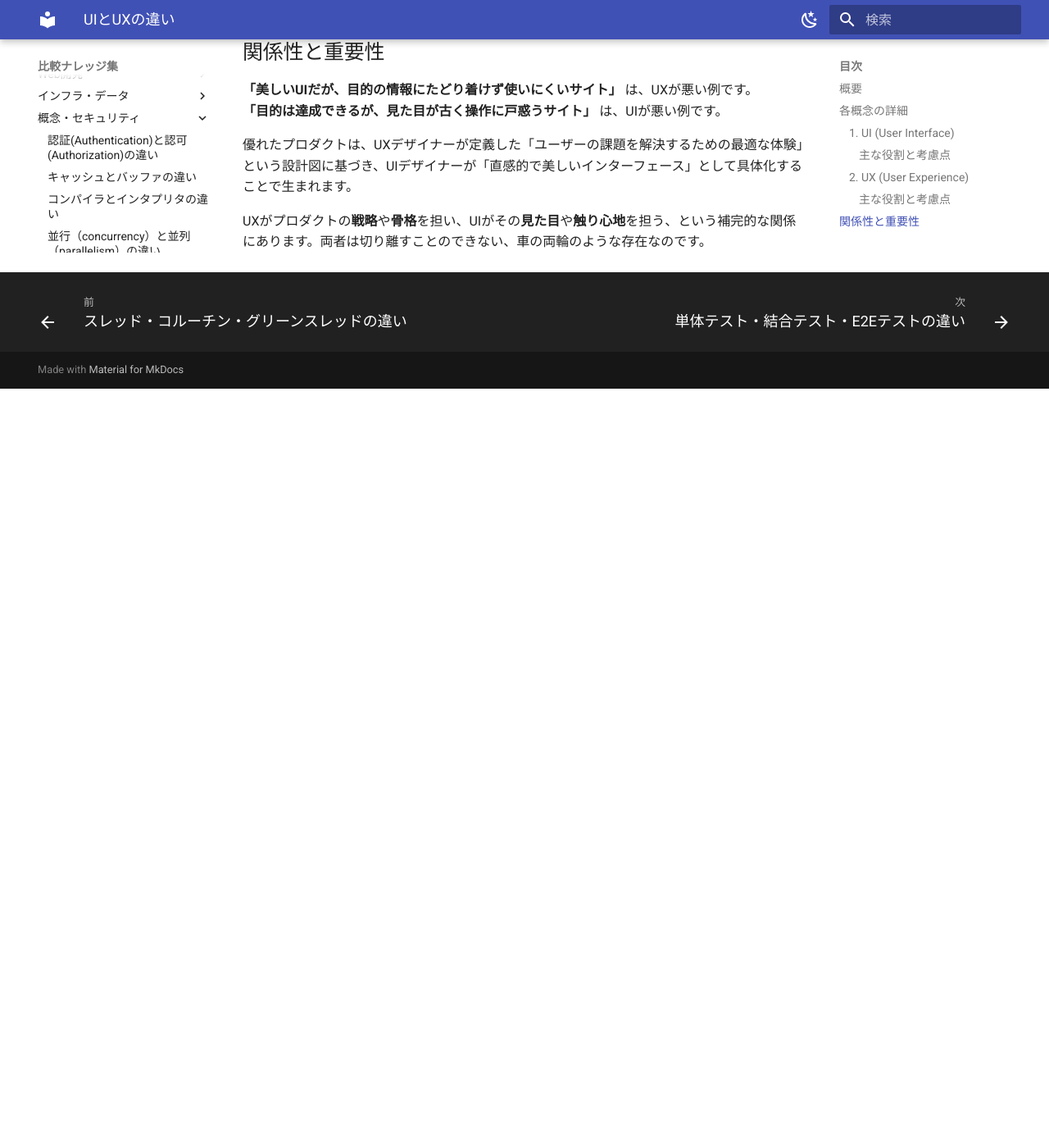
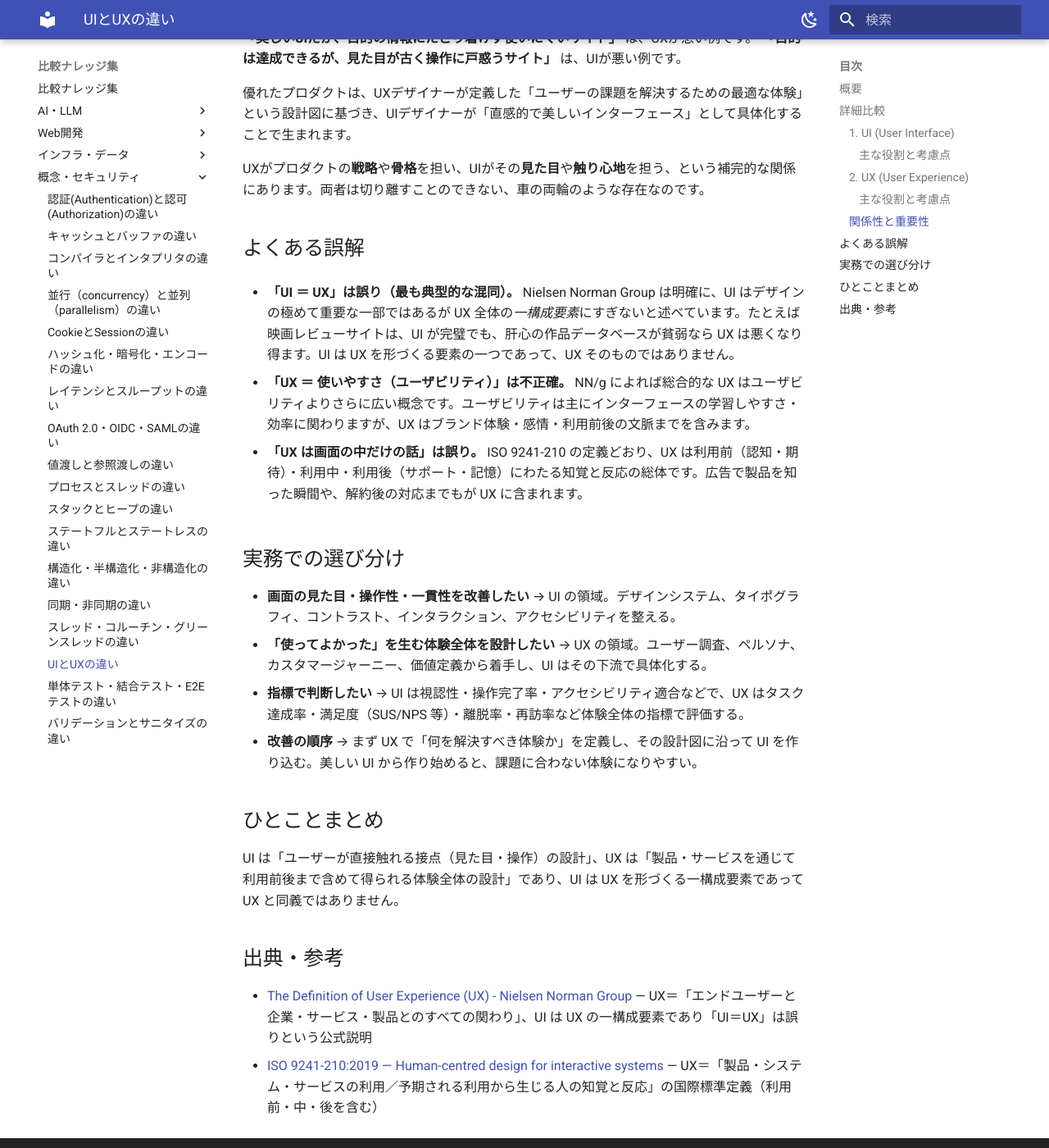
Before and after one commit to tomomira/comparisons, an MkDocs documentation site: the page built from docs/concept/ui-vs-ux.md, in a window 1280 px wide and 1400 px high, scrolled down 1977 px. Shown: the whole window at 82% size. Built offline with MkDocs 1.6.1 and Material for MkDocs 9.7.7, drawn with Linux system fonts in a browser that asks for light colours; before the commit the page ends 2451 px from its top, so only the background shows below that; some of the changed text lies outside the part shown.

Commit message:
qa(existing): 底上げ＋factcheck ui-vs-ux

```diff
--- a/docs/concept/ui-vs-ux.md
+++ b/docs/concept/ui-vs-ux.md
@@ -1,17 +1,21 @@
 ---
 title: "UIとUXの違い"
 category: concept
-tags: []
+tags: [frontend]
 created: "2025-08-24"
-updated: "2026-05-15"
+updated: "2026-05-18"
 freshness: stable
 ---
 
 # 【比較】UIとUXの違い
 
+## 概要
+
 Webサイトやアプリケーション開発において頻繁に登場する「UI」と「UX」。この2つの用語は密接に関連しているため混同されがちですが、それぞれが指す概念と役割は明確に異なります。優れたプロダクト開発には、両者の違いを理解し、連携させることが不可欠です。
 
-## 概要
+一言で言うと、**UIは「ユーザーが直接触れる部分の設計」** であり、**UXは「その製品・サービスを通じてユーザーが得るすべての体験の設計」** です。Nielsen Norman Group は UX を「エンドユーザーと企業・サービス・製品とのすべての関わり」と定義しており、UI はその UX を形づくる重要な構成要素の一つに位置づけられます。
+
+## 詳細比較
 
 | 項目 | UI (ユーザーインターフェース) | UX (ユーザーエクスペリエンス) |
 | --- | --- | --- |
@@ -20,12 +24,6 @@ Webサイトやアプリケーション開発において頻繁に登場する
 | **目的** | 使いやすく、美しい見た目を実現すること | 快適で、満足度の高い体験を提供すること |
 | **評価軸** | 見やすさ、操作のしやすさ、美しさ | 使いやすさ、楽しさ、感動、目的達成の容易さ |
 | **例えるなら** | 料理の「**盛り付け**」や「**食器**」 | 食事全体の「**満足度**」（味、雰囲気、接客など全てを含む） |
-
-一言で言うと、**UIは「ユーザーが直接触れる部分の設計」** であり、**UXは「その製品・サービスを通じてユーザーが得るすべての体験の設計」** です。UIはUXを構成する重要な要素の一つと言えます。
-
----
-
-## 各概念の詳細
 
 ### 1. UI (User Interface)
 
@@ -42,7 +40,7 @@ UIは、ユーザーが製品やサービスを操作するために接するす
 
 ### 2. UX (User Experience)
 
-UXは、ユーザーが特定の製品やサービスを利用する過程で得られる「体験」そのものです。UIのデザインや操作性はもちろんのこと、製品を知ったきっかけから、購入、利用、アフターサポートに至るまで、ユーザーと製品とのすべての接点における体験が含まれます。
+UXは、ユーザーが特定の製品やサービスを利用する過程で得られる「体験」そのものです。ISO 9241-210 では UX を「製品・システム・サービスの利用および予期される利用から生じる、人の知覚と反応」と定義しており、利用前・利用中・利用後のすべての感情や反応を含みます。UIのデザインや操作性はもちろんのこと、製品を知ったきっかけから、購入、利用、アフターサポートに至るまで、ユーザーと製品とのすべての接点における体験が含まれます。
 
 #### 主な役割と考慮点
 
@@ -64,3 +58,27 @@ UXは、ユーザーが特定の製品やサービスを利用する過程で得
 優れたプロダクトは、UXデザイナーが定義した「ユーザーの課題を解決するための最適な体験」という設計図に基づき、UIデザイナーが「直感的で美しいインターフェース」として具体化することで生まれます。
 
 UXがプロダクトの**戦略**や**骨格**を担い、UIがその**見た目**や**触り心地**を担う、という補完的な関係にあります。両者は切り離すことのできない、車の両輪のような存在なのです。
+
+## よくある誤解
+
+- **「UI ＝ UX」は誤り（最も典型的な混同）。** Nielsen Norman Group は明確に、UI はデザインの極めて重要な一部ではあるが UX 全体の*一構成要素*にすぎないと述べています。たとえば映画レビューサイトは、UI が完璧でも、肝心の作品データベースが貧弱なら UX は悪くなり得ます。UI は UX を形づくる要素の一つであって、UX そのものではありません。
+
+- **「UX ＝ 使いやすさ（ユーザビリティ）」は不正確。** NN/g によれば総合的な UX はユーザビリティよりさらに広い概念です。ユーザビリティは主にインターフェースの学習しやすさ・効率に関わりますが、UX はブランド体験・感情・利用前後の文脈までを含みます。
+
+- **「UX は画面の中だけの話」は誤り。** ISO 9241-210 の定義どおり、UX は利用前（認知・期待）・利用中・利用後（サポート・記憶）にわたる知覚と反応の総体です。広告で製品を知った瞬間や、解約後の対応までもが UX に含まれます。
+
+## 実務での選び分け
+
+- **画面の見た目・操作性・一貫性を改善したい** → UI の領域。デザインシステム、タイポグラフィ、コントラスト、インタラクション、アクセシビリティを整える。
+- **「使ってよかった」を生む体験全体を設計したい** → UX の領域。ユーザー調査、ペルソナ、カスタマージャーニー、価値定義から着手し、UI はその下流で具体化する。
+- **指標で判断したい** → UI は視認性・操作完了率・アクセシビリティ適合などで、UX はタスク達成率・満足度（SUS/NPS 等）・離脱率・再訪率など体験全体の指標で評価する。
+- **改善の順序** → まず UX で「何を解決すべき体験か」を定義し、その設計図に沿って UI を作り込む。美しい UI から作り始めると、課題に合わない体験になりやすい。
+
+## ひとことまとめ
+
+UI は「ユーザーが直接触れる接点（見た目・操作）の設計」、UX は「製品・サービスを通じて利用前後まで含めて得られる体験全体の設計」であり、UI は UX を形づくる一構成要素であって UX と同義ではありません。
+
+## 出典・参考
+
+- [The Definition of User Experience (UX) - Nielsen Norman Group](https://www.nngroup.com/articles/definition-user-experience/) — UX＝「エンドユーザーと企業・サービス・製品とのすべての関わり」、UI は UX の一構成要素であり「UI＝UX」は誤りという公式説明
+- [ISO 9241-210:2019 — Human-centred design for interactive systems](https://www.iso.org/obp/ui/#!iso:std:52075:en) — UX＝「製品・システム・サービスの利用／予期される利用から生じる人の知覚と反応」の国際標準定義（利用前・中・後を含む）
```
Also changed, not shown: other parts of docs/concept/ui-vs-ux.md (+1 -5 lines).
